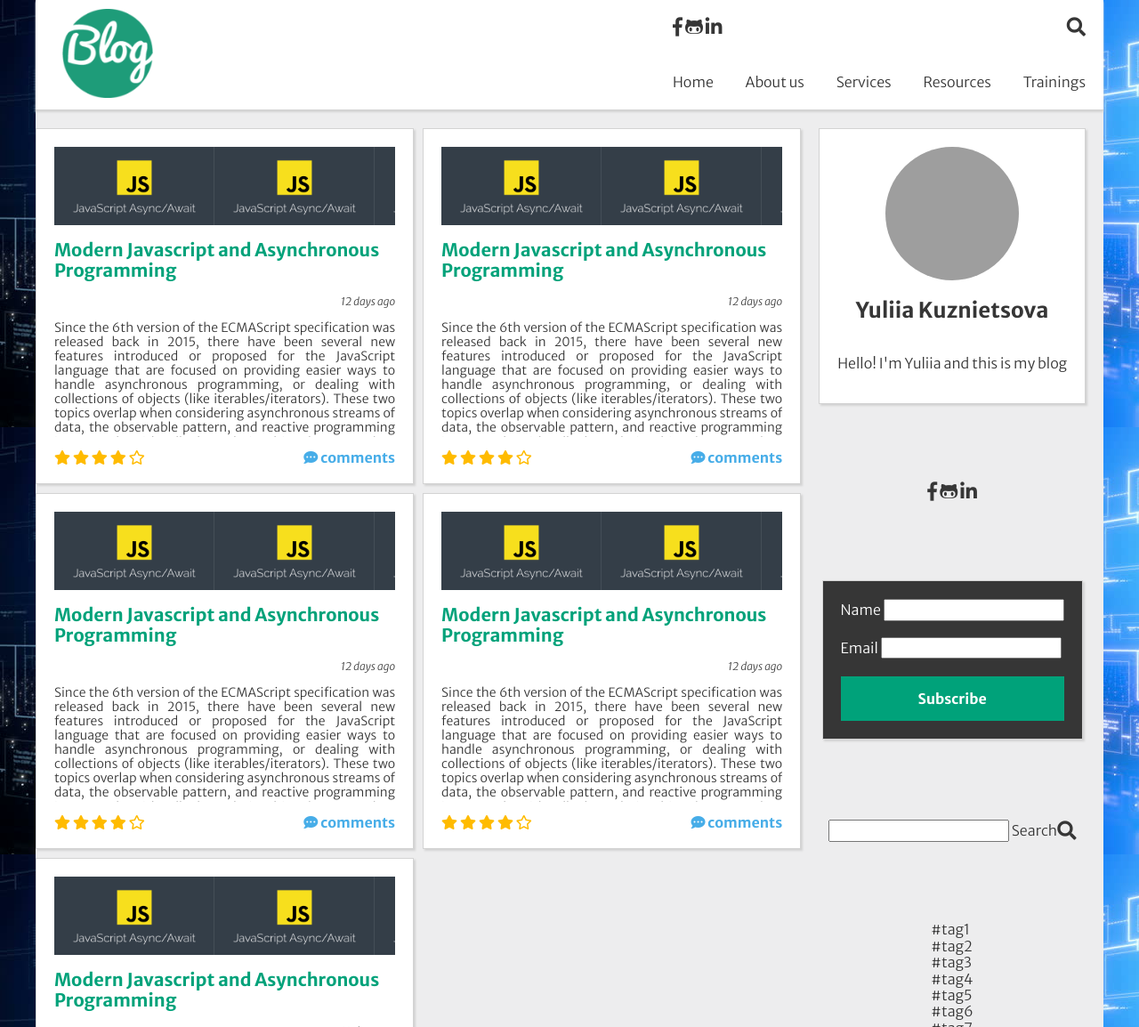
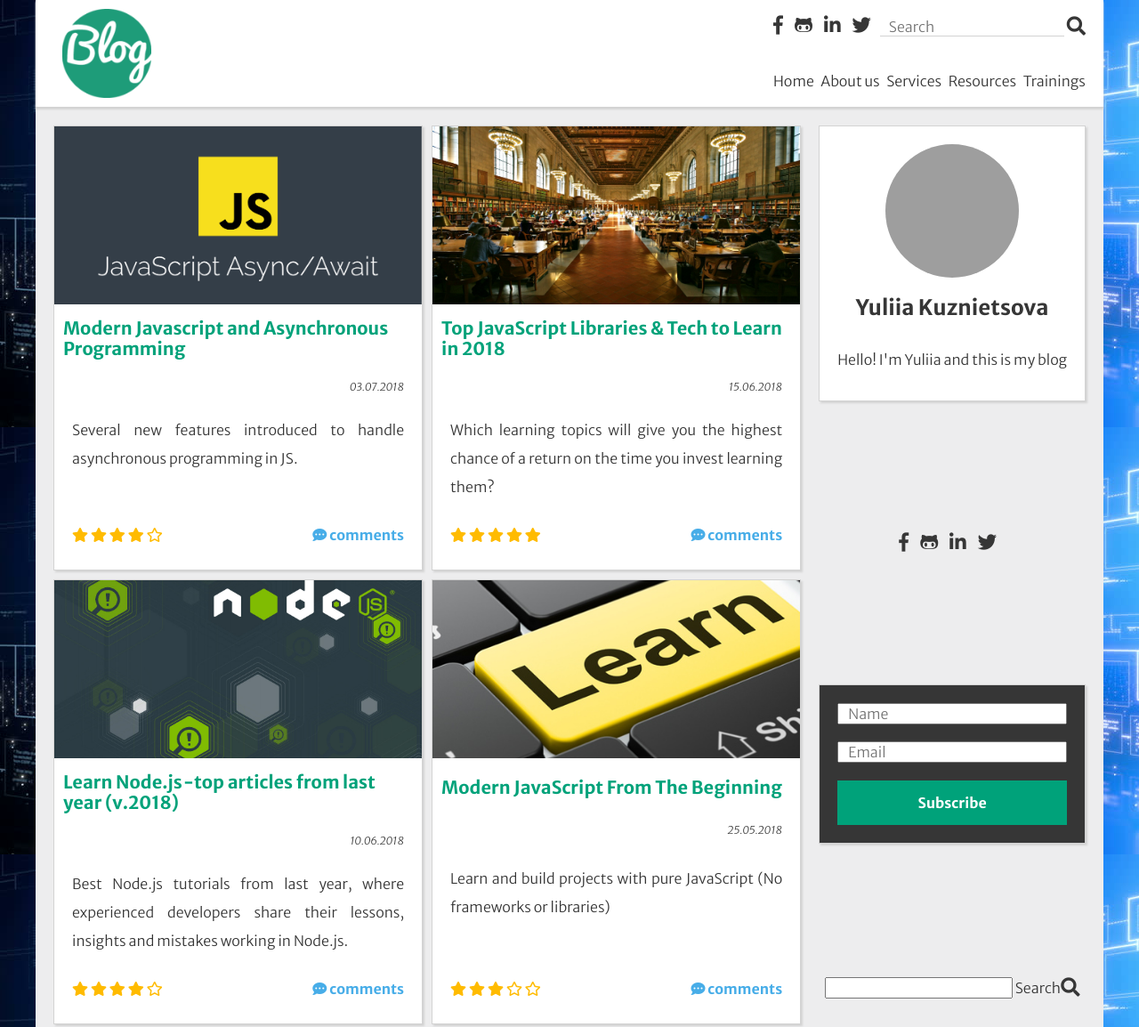
Before and after one commit to k-jul/Blog, a website: page index.html in a window 1280 px wide. Shown: the top 1154 px of the page at 89% size. Drawn offline with Linux system fonts and the light colour scheme; grey boxes are pictures that could not be loaded.

Commit message:
Article logo zooming assured

```diff
--- a/index.html
+++ b/index.html
@@ -15,23 +15,25 @@
 <body>
     <div class="wrapper">
         <header class="header">
-            <div class="header-left">
-                <img src="dist/img/logo.png" alt="blog logo" class="logo">
-            </div>
+            <a href = "#"><div class="header-left"> </div></a>
             <div class="header-right">
                 <div class="header-right-top">
                     <div class="socials">
-                        <a href="#">
+                        <a href="#" class="fb">
                             <i class="fab fa-facebook-f fa-lg"></i>
                         </a>
-                        <a href="#">
+                        <a href="#" class = "git">
                             <i class="fab fa-github-alt fa-lg"></i>
                         </a>
-                        <a href="#">
+                        <a href="#" class = "linked">
                             <i class="fab fa-linkedin-in fa-lg"></i>
+                        </a>
+                        <a href="#" class="twitter">
+                            <i class="fab fa-twitter fa-lg"></i>
                          </a>
                     </div>
                     <div class="search">
+                        <input type = "text" placeholder = "Search" class = "search-field">
                         <i class="fas fa-search fa-lg"></i>
                     </div>
                 </div>
@@ -56,16 +58,12 @@
         </header>
         <main>
             <article class="article">
-                <div class="article-logo article-logo-1"></div>
+                <div class = "article-logo-wrapper">
+                <div class="article-logo-1"></div>
+                </div>
                 <h2 class="article-name">Modern Javascript and Asynchronous Programming</h2>
-                <div class="article-date">12 days ago</div>
-                <p class="article-content">Since the 6th version of the ECMAScript specification was released back in 2015, there have been several
-                    new features introduced or proposed for the JavaScript language that are focused on providing easier
-                    ways to handle asynchronous programming, or dealing with collections of objects (like iterables/iterators).
-                    These two topics overlap when considering asynchronous streams of data, the observable pattern, and reactive
-                    programming in general, with all the relationships between data producers and consumers. This is a very
-                    broad topic, so understanding first Generator Functions/Yield and Async/await can serve as a good introduction
-                    to some of these concepts.</p>
+                <div class="article-date">03.07.2018</div>
+                <p class="article-content">Several new features introduced to handle asynchronous programming in JS.</p>
                 <div class="article-bottom">
                     <div class="article-rating">
                         <i class="fas fa-star"></i>
@@ -79,16 +77,31 @@
                 </div>
             </article>
             <article class="article">
-                <div class="article-logo article-logo-1"></div>
-                <h2 class="article-name">Modern Javascript and Asynchronous Programming</h2>
-                <div class="article-date">12 days ago</div>
-                <p class="article-content">Since the 6th version of the ECMAScript specification was released back in 2015, there have been several
-                    new features introduced or proposed for the JavaScript language that are focused on providing easier
-                    ways to handle asynchronous programming, or dealing with collections of objects (like iterables/iterators).
-                    These two topics overlap when considering asynchronous streams of data, the observable pattern, and reactive
-                    programming in general, with all the relationships between data producers and consumers. This is a very
-                    broad topic, so understanding first Generator Functions/Yield and Async/await can serve as a good introduction
-                    to some of these concepts.</p>
+                <div class = "article-logo-wrapper">
+                <div class="article-logo article-logo-2"></div>
+                </div>
+                <h2 class="article-name">Top JavaScript Libraries & Tech to Learn in 2018</h2>
+                <div class="article-date">15.06.2018</div>
+                <p class="article-content">Which learning topics will give you the highest chance of a return on the time you invest learning them?</p>
+                <div class="article-bottom">
+                    <div class="article-rating">
+                        <i class="fas fa-star"></i>
+                        <i class="fas fa-star"></i>
+                        <i class="fas fa-star"></i>
+                        <i class="fas fa-star"></i>
+                        <i class="fas fa-star"></i>
+                    </div>
+                    <div class="article-comments">
+                        <i class="fas fa-comment-dots"></i> comments</div>
+                </div>
+            </article>
+            <article class="article">
+                <div class = "article-logo-wrapper">
+                <div class="article-logo article-logo-3"></div>
+                </div>
+                <h2 class="article-name">Learn Node.js -top articles from last year (v.2018)</h2>
+                <div class="article-date">10.06.2018</div>
+                <p class="article-content">Best Node.js tutorials from last year, where experienced developers share their lessons, insights and mistakes working in Node.js.</p>
                 <div class="article-bottom">
                     <div class="article-rating">
                         <i class="fas fa-star"></i>
@@ -102,22 +115,18 @@
                 </div>
             </article>
             <article class="article">
-                <div class="article-logo article-logo-1"></div>
-                <h2 class="article-name">Modern Javascript and Asynchronous Programming</h2>
-                <div class="article-date">12 days ago</div>
-                <p class="article-content">Since the 6th version of the ECMAScript specification was released back in 2015, there have been several
-                    new features introduced or proposed for the JavaScript language that are focused on providing easier
-                    ways to handle asynchronous programming, or dealing with collections of objects (like iterables/iterators).
-                    These two topics overlap when considering asynchronous streams of data, the observable pattern, and reactive
-                    programming in general, with all the relationships between data producers and consumers. This is a very
-                    broad topic, so understanding first Generator Functions/Yield and Async/await can serve as a good introduction
-                    to some of these concepts.</p>
+                    <div class = "article-logo-wrapper">
+                <div class="article-logo article-logo-4"></div>
+                </div>
+                <h2 class="article-name">Modern JavaScript From The Beginning</h2>
+                <div class="article-date">25.05.2018</div>
+                <p class="article-content">Learn and build projects with pure JavaScript (No frameworks or libraries)</p>
                 <div class="article-bottom">
                     <div class="article-rating">
                         <i class="fas fa-star"></i>
                         <i class="fas fa-star"></i>
                         <i class="fas fa-star"></i>
-                        <i class="fas fa-star"></i>
+                        <i class="far fa-star"></i>
                         <i class="far fa-star"></i>
                     </div>
                     <div class="article-comments">
@@ -125,39 +134,12 @@
                 </div>
             </article>
             <article class="article">
-                <div class="article-logo article-logo-1"></div>
-                <h2 class="article-name">Modern Javascript and Asynchronous Programming</h2>
-                <div class="article-date">12 days ago</div>
-                <p class="article-content">Since the 6th version of the ECMAScript specification was released back in 2015, there have been several
-                    new features introduced or proposed for the JavaScript language that are focused on providing easier
-                    ways to handle asynchronous programming, or dealing with collections of objects (like iterables/iterators).
-                    These two topics overlap when considering asynchronous streams of data, the observable pattern, and reactive
-                    programming in general, with all the relationships between data producers and consumers. This is a very
-                    broad topic, so understanding first Generator Functions/Yield and Async/await can serve as a good introduction
-                    to some of these concepts.</p>
-                <div class="article-bottom">
-                    <div class="article-rating">
-                        <i class="fas fa-star"></i>
-                        <i class="fas fa-star"></i>
-                        <i class="fas fa-star"></i>
-                        <i class="fas fa-star"></i>
-                        <i class="far fa-star"></i>
+                    <div class = "article-logo-wrapper">
+                <div class="article-logo article-logo-5"></div>
                 </div>
-                    <div class="article-comments">
-                        <i class="fas fa-comment-dots"></i> comments</div>
-                </div>
-            </article>
-            <article class="article">
-                <div class="article-logo article-logo-1"></div>
-                <h2 class="article-name">Modern Javascript and Asynchronous Programming</h2>
-                <div class="article-date">12 days ago</div>
-                <p class="article-content">Since the 6th version of the ECMAScript specification was released back in 2015, there have been several
-                    new features introduced or proposed for the JavaScript language that are focused on providing easier
-                    ways to handle asynchronous programming, or dealing with collections of objects (like iterables/iterators).
-                    These two topics overlap when considering asynchronous streams of data, the observable pattern, and reactive
-                    programming in general, with all the relationships between data producers and consumers. This is a very
-                    broad topic, so understanding first Generator Functions/Yield and Async/await can serve as a good introduction
-                    to some of these concepts.</p>
+                <h2 class="article-name">Advanced CSS tricks and techniques</h2>
+                <div class="article-date">10.04.2018</div>
+                <p class="article-content">This article is a compilation of fresh, advanced tips and techniques to master your CSS skills.</p>
                 <div class="article-bottom">
                     <div class="article-rating">
                         <i class="fas fa-star"></i>
@@ -178,26 +160,23 @@
                 <p class="author-about-me">Hello! I'm Yuliia and this is my blog</p>
             </div>
             <div class="socials">
-                <a href="https://www.facebook.com/julia.chuprina.1">
+                    <a href="#" class="fb">
                         <i class="fab fa-facebook-f fa-lg"></i>
                     </a>
-                <a href="https://github.com/k-jul">
+                    <a href="#" class = "git">
                         <i class="fab fa-github-alt fa-lg"></i>
                     </a>
-                <a href="https://www.linkedin.com/in/yuliia-kuznietsova-a62210161">
+                    <a href="#" class = "linked">
                         <i class="fab fa-linkedin-in fa-lg"></i>
+                    </a>
+                    <a href="#" class="twitter">
+                        <i class="fab fa-twitter fa-lg"></i>
                      </a>
                 </div>
             <form name="subscribe" class="form">
-                <label>
-                    Name
-                    <input type="text">
-                </label>
+                    <input type="text" placeholder="Name">
                <br>
-                <label>
-                    Email
-                    <input type="email">
-                </label>
+                    <input type="email" placeholder="Email">
                 <div class="btn">Subscribe</div>
             </form>
             <div class="search">
--- a/src/scss/blocks/aside.scss
+++ b/src/scss/blocks/aside.scss
@@ -29,6 +29,7 @@ aside {
     display: flex;
     flex-direction: column;
     justify-content: space-between;
+    width: 100%;
     border:1px solid lightgrey;
     box-shadow: 2px 2px 2px lightgrey;
     background-color: $darkestColor;
@@ -36,6 +37,7 @@ aside {
     padding: 20px;
     box-sizing: border-box;
 }
+
 
 .btn {
     margin-top:20px;
--- a/src/scss/blocks/header.scss
+++ b/src/scss/blocks/header.scss
@@ -7,8 +7,16 @@
     justify-content: space-between;
     padding: 0 20px;
 
+    &-left {
+        min-height: 100px;
+        min-width: 100px;
+        margin: 10px;
+        background: url("../img/logo.png") no-repeat center center;
+        background-size: cover;
+    }
+
     &-right {
-        width: 40%;
+        margin-left: 30%;
         display:flex;
         flex-direction:column;
         justify-content: space-around;
@@ -20,11 +28,44 @@
     }
 }
 
-.logo {
-    height: 100px;
-    margin: 10px;
+.socials > a {
+    margin-right:10px;
+    transition: all 0.3;
+
+//     &:hover {
+//         font-size: 20px;
+//   }
 }
 
+.fb:hover {
+color: $fbColor;
+}
+
+.git:hover {
+    color: $gitColor;
+}
+
+.linked:hover {
+    color: $linkedColor;
+}
+
+.twitter:hover {
+    color: $twitterColor;
+}
+
+.search-field {
+    outline:none;
+    border:none;
+    border-bottom:1px solid lightgrey;
+
+    &:focus {
+        outline:none;
+        border:none;
+        border-bottom:1px solid darkgray;
+        box-sizing: border-box;
+    }
+
+}
 .navigation {
     display:flex;
     justify-content: space-between;
--- a/src/scss/blocks/main.scss
+++ b/src/scss/blocks/main.scss
@@ -2,69 +2,101 @@ main {
     grid-area: main;
     display: grid;
     grid-gap: 10px;
-    grid-template-columns: repeat(2, minmax(100px, 1fr));
+    padding-left:20px;
+    grid-template-columns: repeat(auto-fit, minmax(300px, 1fr));
 }
 
 .article {
+    box-sizing: border-box;
     display: flex;
     flex-direction: column;
     justify-content: space-between;
-    height: 400px;
+    height: 500px;
     border:1px solid lightgrey;
     box-shadow: 2px 2px 2px lightgrey;
     background-color: #fff;
-    padding: 20px;
+
+    &-logo {
+
+        &-wrapper {
+
+            height: 200px;
+            overflow: hidden;
+            transition: all 1s;
 
 
-    &-logo {
-        height:100px;
-
-        &-1 {
-            background-image: url("../img/modern_js.jpg");
-            background-size: contain;
+            &:hover .article-logo-1,
+            &:hover .article-logo-2,
+            &:hover .article-logo-3,
+            &:hover .article-logo-4,
+            &:hover .article-logo-5 {
+                transform: scale(1.2);
+            }
         }
     }
+
+        .article-logo-1 {
+            height: 100%;
+            background: url("../img/article-logo-1.jpg") no-repeat center center;
+            background-size: cover;
+            transition: all 0.5s;
+        }
+
+        .article-logo-2 {
+            height: 100%;
+            background: url("../img/article-logo-2.jpeg") no-repeat center center;
+            background-size: cover;
+            transition: all 0.5s;
+
+        }
+
+        .article-logo-3 {
+            height: 100%;
+            background: url("../img/article-logo-3.jpg") no-repeat center center;
+            background-size: cover;
+            transition: all 0.5s;
+
+        }
+        .article-logo-4 {
+            height: 100%;
+            background: url("../img/article-logo-4.jpg") no-repeat center center;
+            background-size: cover;
+            transition: all 0.5s;
+
+        }
+        .article-logo-5 {
+            height: 100%;
+            background: url("../img/article-logo-5.jpg") no-repeat center center;
+            background-size: cover;
+            transition: all 0.5s;
+
+        }
+
 
     &-name {
         font-size:20px;
         color: $primaryColor;
+        margin: 10px;
     }
 
     &-date {
+        margin: 10px 20px;
         text-align:right;
         font-size: 12px;
         font-style: italic;
     }
 
     &-content {
-        height: 150px;
-        overflow-y:scroll;
-       font-size:14px;
+        margin: 10px 20px;
+        height: 100px;
+        line-height: 2;
+        overflow-y:hidden;
+        font-size:16px;
         text-align:justify;
-
-        &::-webkit-scrollbar {
-            width: 20px;
-        }
-
-        /* Track */
-        &::-webkit-scrollbar-track {
-            box-shadow: inset 0 0 5px grey;
-            border-radius: 10px;
-        }
-
-        /* Handle */
-        &::-webkit-scrollbar-thumb {
-            background: red;
-            border-radius: 10px;
-        }
-
-        /* Handle on hover */
-        &::-webkit-scrollbar-thumb:hover {
-            background: #b30000;
-        }
     }
 
     &-bottom {
+        margin:10px 20px 30px;
         display: flex;
         justify-content: space-between;
     }
@@ -77,5 +109,4 @@ main {
         color: $secondaryColor;
         font-weight:bold;
     }
-
 }
--- a/src/scss/common/global.scss
+++ b/src/scss/common/global.scss
@@ -17,6 +17,11 @@ a {
     color: $darkestColor;
 }
 
+input[type="text"], input[type="email"] {
+    padding-left: 10px;
+    outline: none;
+}
+
 .wrapper {
     max-width: 1200px;
     margin:auto;
--- a/src/scss/common/variables.scss
+++ b/src/scss/common/variables.scss
@@ -1,3 +1,9 @@
 $primaryColor: #00A27A;
 $secondaryColor:#47ADE8;
 $darkestColor: #363636;
+
+//socials icons
+$fbColor: #3D59B3;
+$gitColor: #00293A;
+$linkedColor: #0073B7;
+$twitterColor: #00D4FF;
--- a/src/scss/style.scss
+++ b/src/scss/style.scss
@@ -3,6 +3,7 @@
 // common
 @import "./common/variables.scss";
 @import "./common/global.scss";
+@import "./common/mixins.scss";
 
 //page layout
 @import "./layout/layout.scss";
```
Also changed, not shown: dist/css/style.css, dist/img/article-logo-1.jpg (added), dist/img/article-logo-2.jpeg (added), dist/img/article-logo-3.jpg (added), dist/img/article-logo-4.jpg (added), dist/img/article-logo-5.jpg (added), dist/img/aticle-logo-2.jpeg (added), src/img/article-logo-1.jpg (renamed from src/img/modern_js.jpg), src/img/article-logo-2.jpeg (added), src/img/article-logo-3.jpg (renamed from src/img/node.jpg), src/img/article-logo-4.jpg (added), src/img/article-logo-5.jpg (added), src/img/js.png (deleted), src/scss/common/mixins.scss (added). Lines whose indentation alone changed are shown as unchanged.
